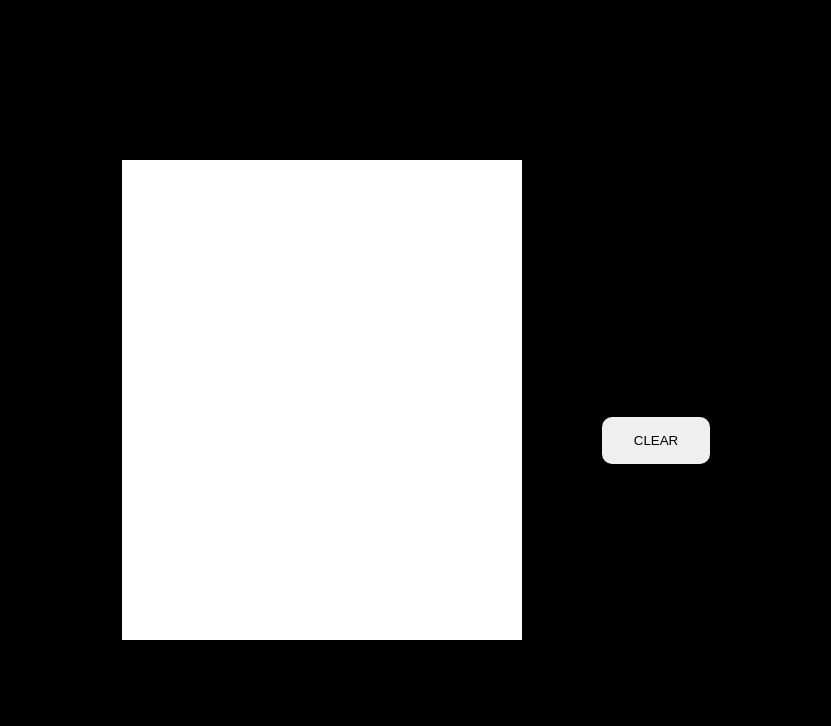
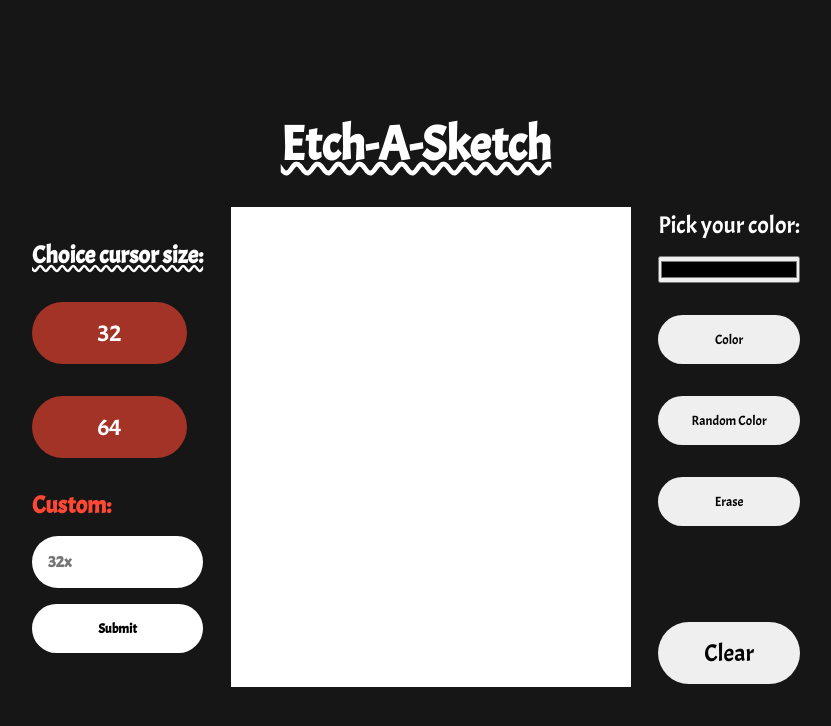
Before and after one commit to Alucard2169/Etch-a-Sketch, a plain HTML site: page index.html in a window 1280 px wide. Shown: the whole page, without its empty margins (224-1055 px from the left). Drawn offline with Linux system fonts and the light colour scheme.

Commit message:
update v2

```diff
--- a/app.js
+++ b/app.js
@@ -1,55 +1,134 @@
-const container = document.querySelector('.container');
-const button = document.createElement('button');
-let size;
+let root = document.querySelector(':root');
+const gridButtons = document.querySelectorAll('.size');
+const custom = document.getElementById('custom');
+const submitBtn = document.querySelector(".submit");
+const clearBtn = document.querySelector('.clear');
+const randomBtn = document.querySelector('.random');
+const canvas = document.querySelector('.canvas');
+const colorBtn = document.querySelector('.colorBtn');
+const colorPick = document.querySelector("#color");
+const eraserBtn = document.querySelector('.eraser');
+const colorInput = document.querySelector('#color');
 
-button.classList.add('clear')
-button.innerText = 'CLEAR'
-document.body.appendChild(button)
+//default values
+colorPick.value = "#000000";
+custom.value = '';
+let currentMode = 'color'
+let currentColor = 'black'
 
-button.addEventListener('click', function (){
-    container.innerHTML = '';
-    size = prompt('what size do you want your grid to be: ');
-    checkSize(size);
-})
 
-let mouse_down = false;
+// check if mouse is clicked or not
+let mouseDown = false;
 document.body.onmousedown = function () {
-    mouse_down = true;
+    mouseDown = true;
 }
 document.body.onmouseup = function () {
-    mouse_down = false;
+    mouseDown = false;
 }
-function canvas(size) {
-    container.style.setProperty('--grid-column', size);
-    container.style.setProperty('--grid-row', size);
-
-    for (let i = 0; i < size*size; i++) {
-        const cell = document.createElement('div');
-        cell.addEventListener('mouseover', changeColor);
-        cell.addEventListener('mousedown', changeColor);
-        container.appendChild(cell).className = 'grid-items';
-    }
-}
-canvas(16)
 
 
-function changeColor(e) {
 
-    if(mouse_down){
-        let color1 = Math.floor(Math.random() * 256);
-        let color2 = Math.floor(Math.random() * 256);
-        let color3 = Math.floor(Math.random() * 256);
 
-        e.target.style.backgroundColor = `rgb(${color1},${color2},${color3})`
+// coloring mode function
+function setCurrentColor(newColor) {
+    currentColor = newColor;
+}
+
+// current color function
+function setCurrentMode(newMode) {
+    activeMode(newMode)
+    currentMode = newMode;
+}
+
+
+colorPick.onchange = (e) => setCurrentColor(e.target.value)
+
+colorBtn.addEventListener('click', () => setCurrentMode("color"));
+randomBtn.addEventListener('click', () => setCurrentMode("rainbow"));
+eraserBtn.addEventListener('click', () => setCurrentMode('erase'));
+
+// main coloring function
+function colorPicker(e) {
+  if (e.type === 'mouseover' && !mouseDown) return
+  if (currentMode === 'rainbow') {
+    const randomR = Math.floor(Math.random() * 256)
+    const randomG = Math.floor(Math.random() * 256)
+    const randomB = Math.floor(Math.random() * 256)
+    e.target.style.backgroundColor = `rgb(${randomR}, ${randomG}, ${randomB})`
+  } else if (currentMode === 'color') {
+    e.target.style.backgroundColor = currentColor
+  } else if (currentMode === 'erase') {
+      e.target.style.backgroundColor = '#ffffff';
+    }
+
+}
+
+
+const grid = (value) => {
+     root.style.setProperty('--grid-col',value);
+    root.style.setProperty('--grid-row', value);
+
+    for (let i = 0; i < value * value; i++){
+        const cell = document.createElement('div');
+        cell.addEventListener('mouseover',colorPicker);
+        cell.addEventListener('mousedown',colorPicker);
+        canvas.appendChild(cell);
     }
 }
 
-function checkSize(e) {
-    if (e > 100) {
-        alert("size can't be greater than 100");
-        canvas(16)
+// starter grid
+grid(16);
+
+// button to make 32x, 64x grid
+gridButtons.forEach((button) => {
+    button.addEventListener('click', () => {
+        grid(0)
+        canvas.innerHTML = '';
+       grid(button.value)
+    })
+})
+
+// make custom grid
+submitBtn.addEventListener('click', () => {
+    if (custom.value <= 0) {
+        alert("Invalid value, can only be number greater than 1");
+        custom.value = '';
+        return
+    }
+    else if (custom.value > 100) {
+        alert(`can't be greater than 100`);
+        custom.value = '';
+        return;
     }
     else {
-        canvas(e)
+        canvas.innerHTML = '';
+        grid(custom.value)
+        custom.value = ''
+    }
+})
+
+// clear canvas
+clearBtn.addEventListener('click', () => {
+    grid(0)
+    canvas.innerHTML = ''
+})
+
+
+const activeMode = (but) => {
+    if (but == 'rainbow') {
+        randomBtn.classList.add("active");
+        colorBtn.classList.remove("active");
+        eraserBtn.classList.remove("active")
+    }
+    else if(but == 'color'){
+        randomBtn.classList.remove("active");
+        colorBtn.classList.add("active");
+        eraserBtn.classList.remove("active")
+    }
+    else if (but === 'erase') {
+        randomBtn.classList.remove("active");
+        colorBtn.classList.remove("active");
+        eraserBtn.classList.add("active")
+
     }
 }
--- a/index.html
+++ b/index.html
@@ -2,14 +2,36 @@
 <html lang="en">
 <head>
     <meta charset="UTF-8">
-    <link rel="stylesheet" href="style.css">
+    <link rel="stylesheet" href="./style/style.css">
     <script src="app.js" defer></script>
     <meta name="viewport" content="width=device-width, initial-scale=1.0">
     <title>Etch-A-Sketch</title>
 </head>
 <body>
-    <div class="container">
+    <h1>Etch-A-Sketch</h1>
+    <main>
+        <section class="options">
+            <h2>Choice cursor size: </h2>
+            <button class="size" value=32>32</button>
+            <button class="size" value=64>64</button>
+               <label for="custom" class="cust">Custom:
+                <input type="number" id="custom" placeholder="32x" min=1 max=100>
+                <button class="submit">Submit</button>
+            </label>
 
-    </div>
+        </section>
+
+        <section class="canvas"></section>
+
+        <section class="addition">
+            <label for="color" class="pC">Pick your color:
+                <input type="color" id="color">
+            </label>
+            <button class="colorBtn">Color</button>
+            <button class="random">Random Color</button>
+            <button class="eraser">Erase</button>
+            <button class="clear">Clear</button>
+        </section>
+    </main>
 </body>
 </html>
--- /dev/null
+++ b/style/style.scss
@@ -0,0 +1,144 @@
+@import url('https://fonts.googleapis.com/css2?family=Acme&display=swap');
+
+* {
+    margin: 0;
+    padding: 0;
+    box-sizing: border-box;
+    font-family: 'Acme', sans-serif;
+}
+
+body {
+    display: flex;
+    flex-direction: column;
+    height: 100vh;
+    justify-content: center;
+    align-items: center;
+    background-color: #161616;
+}
+
+h1,
+h2 {
+    margin-bottom: 2rem;
+    font-size: 3rem;
+    color: white;
+    text-decoration: underline white wavy;
+}
+
+h2 {
+    font-size: 1.5rem;
+    margin-bottom: 0;
+}
+
+button {
+    cursor: pointer;
+    border: none;
+}
+
+main {
+    display: flex;
+    align-items: center;
+    justify-content: space-between;
+    width: 60%;
+
+    .options {
+        display: flex;
+        flex-direction: column;
+        gap: 2rem;
+
+        .size {
+            background-color: #A33327;
+            color: white;
+            font-size: 1.5rem;
+            margin-right: 1rem;
+            padding: 1rem;
+            border-radius: 50px;
+
+        }
+
+        .cust {
+            display: flex;
+            flex-direction: column;
+            gap: 1rem;
+            color: #FF4834;
+            font-size: 1.5rem;
+            font-weight: 800;
+
+            input {
+                appearance: textfield;
+                padding: 1rem;
+                border-radius: 50px;
+                border: none;
+                font-size: 1rem;
+                color: #FF4834;
+                font-weight: 800;
+            }
+
+            .submit {
+                background-color: white;
+                color: black;
+                font-weight: 800;
+                padding: 1rem 1.5rem;
+                border-radius: 50px;
+                transition: .5s ease;
+
+                &:hover {
+                    background-color: black;
+                    color: white;
+                }
+            }
+        }
+
+    }
+
+    .canvas {
+        background: white;
+        width: 25rem;
+        height: 30rem;
+        display: grid;
+        grid-template-columns: repeat(var(--grid-col), 1fr);
+        grid-template-rows: repeat(var(--grid-row), 1fr);
+    }
+
+    .addition {
+        display: flex;
+        flex-direction: column;
+        gap: 2rem;
+
+        .pC {
+            font-size: 1.5rem;
+            color: white;
+            display: flex;
+            flex-direction: column;
+
+            input {
+                margin-top: 1rem;
+                width: 100%;
+            }
+        }
+
+        .random,
+        .colorBtn,
+        .eraser {
+            padding: 1rem 1.5rem;
+            border-radius: 50px;
+        }
+
+        .clear {
+            margin-top: 4rem;
+            padding: 1rem 1.5rem;
+            border-radius: 50px;
+            font-size: 1.5rem;
+            transition: .5s ease-in;
+
+            &:hover {
+                background-color: red;
+                color: white;
+            }
+        }
+    }
+}
+
+.active {
+    background-color: #FF4834;
+    color: white;
+}
```
Also changed, not shown: style.css (deleted), style/style.css (added), 1 other file.
